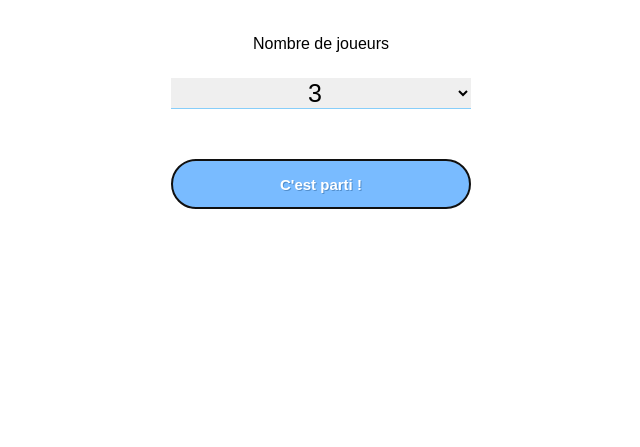
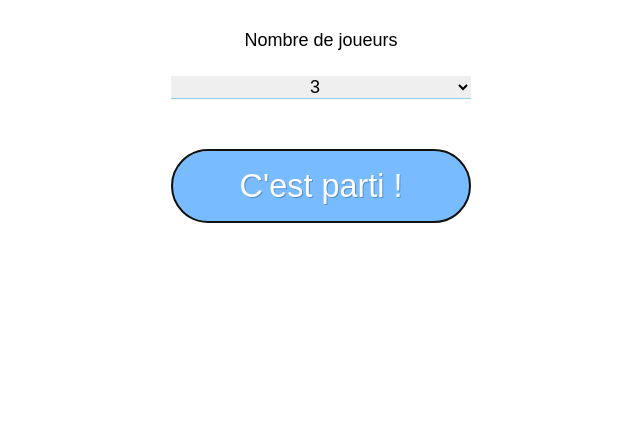
Before and after one commit to dolie/agentdouble, a website with bundled scripts: page index.html in a window 1280 px wide. Shown: the part 353-800 px from the top of the page, without its empty margins (319-959 px from the left). Built offline with nearby package versions, Linux system fonts and the light colour scheme.

Commit message:
some fixes and more places

```diff
--- a/app.js
+++ b/app.js
@@ -6,6 +6,9 @@ var app = new Vue({
         return {
             playerMessage : '',
             players       : 3,
+            minPlayers    : 3,
+            maxPlayers    : 16,
+            playerRange : [],
             status        : 'home',
             waitingPlayer : 1,
             timer         : 0,
@@ -37,7 +40,16 @@ var app = new Vue({
             newVal !== 'end' || this.audio.play();
         }
     },
+    created(){
+        this.range(this.minPlayers, this.maxPlayers);
+    },
     methods : {
+        range(min,max){
+            while(min !== max){
+                this.playerRange.push(min++);
+            }
+        },
+
         start(){
             this.choosePlace();
             this.status = 'iddle';
--- a/index.html
+++ b/index.html
@@ -6,41 +6,62 @@
     <link rel="icon" type="image/png" sizes="16x16" href="/favicon-16x16.png">
     <script src="https://cdn.jsdelivr.net/npm/vue"></script>
   </head>
+
   <body>
     <div id="app">
       <div class="page" v-if="status === 'home'">
-        <h1>Agent Double
-        <br>🔫🔫</h1>
-        <label>Nombre de joueurs</label>
+        <h1>
+          Agent Double
+          <br>
+          🔫🔫
+        </h1>
+
+        <label>
+          Nombre de joueurs
+        </label>
+
         <select v-model="players">
-          <option selected>3</option>
-          <option>4</option>
-          <option>5</option>
-          <option>6</option>
-          <option>7</option>
-          <option>8</option>
-          <option>9</option>
-          <option>10</option>
-          <option>11</option>
-          <option>12</option>
-          <option>13</option>
-          <option>14</option>
+          <option
+            v-for="player in playerRange">
+            {{ player }}
+          </option>
         </select>
+
         <button autofocus @click="start">C'est parti !</button>
       </div>
+
       <div class="page" v-if="status === 'iddle'">
-        <p>Passez le téléphone au joueur {{ waitingPlayer }}</p>
-        <button @click="ready">Je suis le joueur {{ waitingPlayer }}</button>
+        <p>
+          Passez le téléphone au joueur {{ waitingPlayer }}
+        </p>
+
+        <button @click="ready">
+          Je suis le joueur {{ waitingPlayer }}
+        </button>
       </div>
+
       <div class="page" v-if="status === 'ready'">
         <p>{{ playerMessage }}</p>
-        <button @click="GO">Compris !</button>
+
+        <button @click="GO">
+          Compris !
+        </button>
       </div>
+
       <div :class="`page ${alert?'alert':''}`" v-if="status === 'started'">
-        <p class="noMargin" v-if="showGo">C'est parti !</p>
-        <p class="timer">{{ minutes }}:{{ seconds }}</p>
-        <p class="noMargin" @click="restart">Stop</p>
+        <p class="noMargin" v-if="showGo">
+          C'est parti !
+        </p>
+
+        <p class="timer">
+          {{ minutes }}:{{ seconds }}
+        </p>
+
+        <p class="noMargin" @click="restart">
+          Stop
+        </p>
       </div>
+
       <div class="page" v-if="status === 'end'">
         <h2>Terminé !</h2>
         <p>Passez aux votes…</p>
@@ -50,16 +71,16 @@
       </div>
     </div>
   </body>
+
   <script type="module" src="app.js"></script>
+
   <style>
     html,
     body {
-      width: 100%;
-      height: 100%;
-      margin: 0;
-      padding: 0;
       font-family: sans-serif;
+      font-size : 18px;
     }
+
     .page {
       text-align: center;
       display: flex;
@@ -68,22 +89,27 @@
       align-content: center;
       height: 100%;
     }
+
     #app{
         max-width: 300px;
         margin: auto;
     }
+
     .page * {
       flex-basis: 100%;
     }
+
     h1 {
       margin: 50px 0;
+      font-size: 2rem
     }
+
     p {
       line-height: 1.5;
-      font-size: 25px;
-      padding: 25px;
+      font-size: 2rem;
       margin: 50px auto;
     }
+
     select {
       display: block;
       margin: 25px auto;
@@ -91,29 +117,34 @@
       line-height: 25px;
       border: none;
       border-bottom: solid 1px lightskyblue;
-      font-size: 25px;
+      font-size: 1rem;
     }
+
     .timer.alert {
       color: white;
     }
+
     .page.alert {
       background-color: crimson;
     }
+
     .alert > p {
       color: white;
     }
+
     .timer {
-      font-size: 125px;
+      font-size: 6rem;
       font-weight: bold;
     }
+
     .noMargin {
       margin: 0;
     }
+
     button {
       margin: 25px auto;
       transition: all 0.3s ease;
       display: block;
-      padding: 0 25px;
       box-shadow: inset 0px 1px 0px 0px #bbdaf7;
       background-color: #79bbff;
       border-top-left-radius: 42px;
@@ -124,14 +155,13 @@
       border: 1px solid #84bbf3;
       display: inline-block;
       color: #ffffff;
-      font-size: 15px;
-      font-weight: bold;
-      height: 50px;
-      line-height: 50px;
+      font-size: 1.8rem;
+      line-height: 70px;
       text-decoration: none;
       text-align: center;
       text-shadow: 1px 1px 0px #528ecc;
     }
+
     button:hover {
       background-color: #378de5;
     }
--- a/places.js
+++ b/places.js
@@ -1,51 +1,77 @@
 //export const defaultPlaces = ['Hello', 'Coucou'];
 export const defaultPlaces = [
-    `Avion de ligne`,
-    `Banque`,
-    `Plage`,
-    `Cathédrale`,
-    `Chapiteau de cirque`,
-    `Soirée d'entreprise`,
-    `L'armée des croisés`,
-    `Casino`,
-    `Journée au spa`,
-    `Ambassade`,
-    `Hôpital`,
-    `Hôtel`,
-    `Base militaire`,
-    `Studio de cinéma`,
-    `Paquebot`,
-    `Train de voyageurs`,
-    `Bateau pirate`,
-    `Station polaire`,
-    `Commissariat de police`,
-    `Restaurant`,
-    `École`,
-    `Station service`,
-    `Station spatiale`,
-    `Sous-marin`,
-    `Supermarché`,
-    `Théâtre`,
-    `Université`,
-    `Escouade de la seconde guerre mondiale`,
-    `Piste de course`,
-    `Musée d'art`,
-    `Vignoble`,
-    `Stade de baseball`,
-    `Bibliothèque`,
-    `Exposition de chats`,
-    `Maison de retraite`,
-    `Prison`,
-    `Chantier de construction`,
-    `Les Nations Unies`,
-    `Fabrique de bonbons`,
-    `Métro`,
-    `Mine de charbon`,
-    `Cimetière`,
-    `Concert de rock`,
-    `Club de jazz`,
-    `Mariage`,
-    `Station-essence`,
-    `Docks du port`,
-    `Bus touristique`
+    'Avion de ligne',
+    'Banque',
+    'Plage',
+    'Cathédrale',
+    'Chapiteau de cirque',
+    'Soirée d\'entreprise',
+    'L\'armée des croisés',
+    'Casino',
+    'Journée au spa',
+    'Ambassade',
+    'Hôpital',
+    'Hôtel',
+    'Base militaire',
+    'Studio de cinéma',
+    'Paquebot',
+    'Train de voyageurs',
+    'Bateau pirate',
+    'Station polaire',
+    'Commissariat de police',
+    'Restaurant',
+    'École',
+    'Station service',
+    'Station spatiale',
+    'Sous-marin',
+    'Supermarché',
+    'Théâtre',
+    'Université',
+    'Escouade de la seconde guerre mondiale',
+    'Piste de course',
+    'Musée d\'art',
+    'Vignoble',
+    'Stade de baseball',
+    'Bibliothèque',
+    'Exposition de chats',
+    'Maison de retraite',
+    'Prison',
+    'Chantier de construction',
+    'Les Nations Unies',
+    'Fabrique de bonbons',
+    'Métro',
+    'Mine de charbon',
+    'Cimetière',
+    'Concert de rock',
+    'Club de jazz',
+    'Mariage',
+    'Station-essence',
+    'Docks du port',
+    'Bus touristique',
+    'Les toilettes',
+    'Salle d\'attente',
+    'Zoo',
+    'Terrain de Quidditch',
+    'Animalerie',
+    'Shooting photo',
+    'Salle de musculation',
+    'Chez le gynécologue',
+    'Carnaval',
+    'Club échangiste',
+    'Le Camping',
+    'Parc d\'attraction',
+    'Désert',
+    'Télésiège',
+    'Patinoire',
+    'Speed-dating',
+    'Bar',
+    'Catacombes',
+    'Parc Aquatique',
+    'Chez le notaire',
+    'Saloon',
+    'La préhistoire',
+    'Chalet de montagne',
+    'Crématorium',
+    'Sex-shop',
+    'Ferme',
 ];
```
Also changed, not shown: package.json (added, +22 -0 lines), 1 other file.
